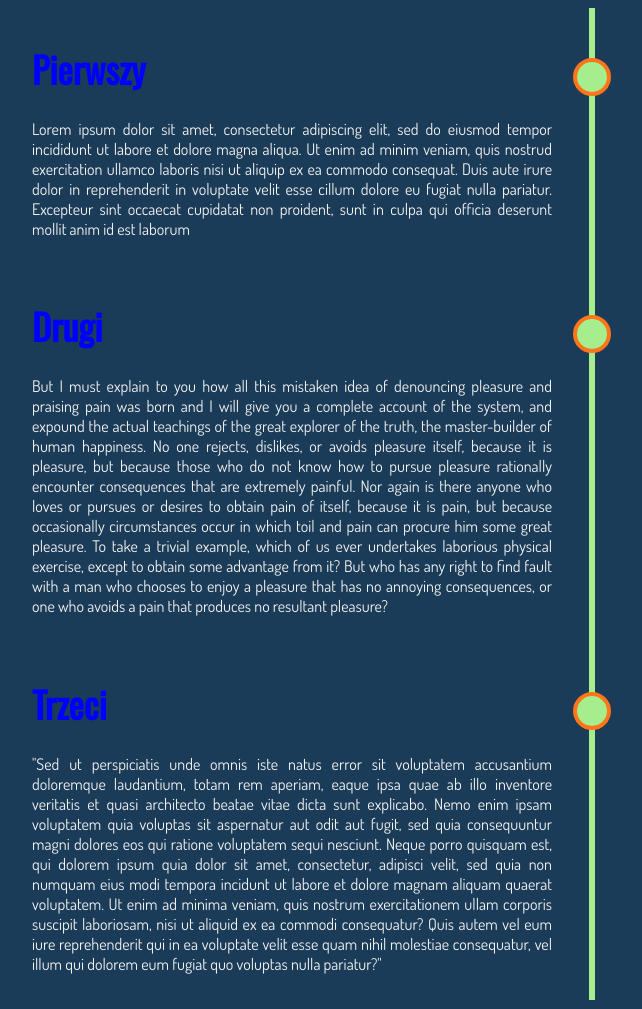
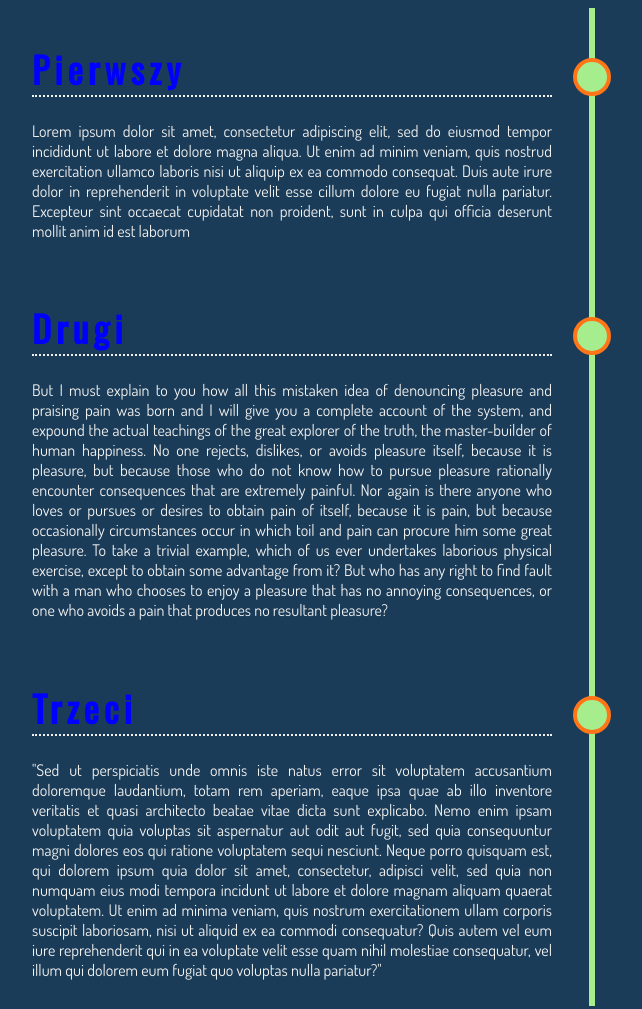
Before and after one commit to JoWos/Five-test, a website: page index.html in a window 1280 px wide. Shown: the whole page, without its empty margins (48-690 px from the left). Drawn offline with nearby package versions, Linux system fonts and the light colour scheme.

Commit message:
Add border for h1

```diff
--- a/sass/style.scss
+++ b/sass/style.scss
@@ -13,6 +13,8 @@ h1 {
     font-family: 'Oswald', sans-serif;
     font-size: 36px;
     color: blue;
+    letter-spacing: 5px;
+    border-bottom: 2px dotted #f2f2f0;
 }
 
 .timeline {
```
Also changed, not shown: css/style.css, 1 other file.
